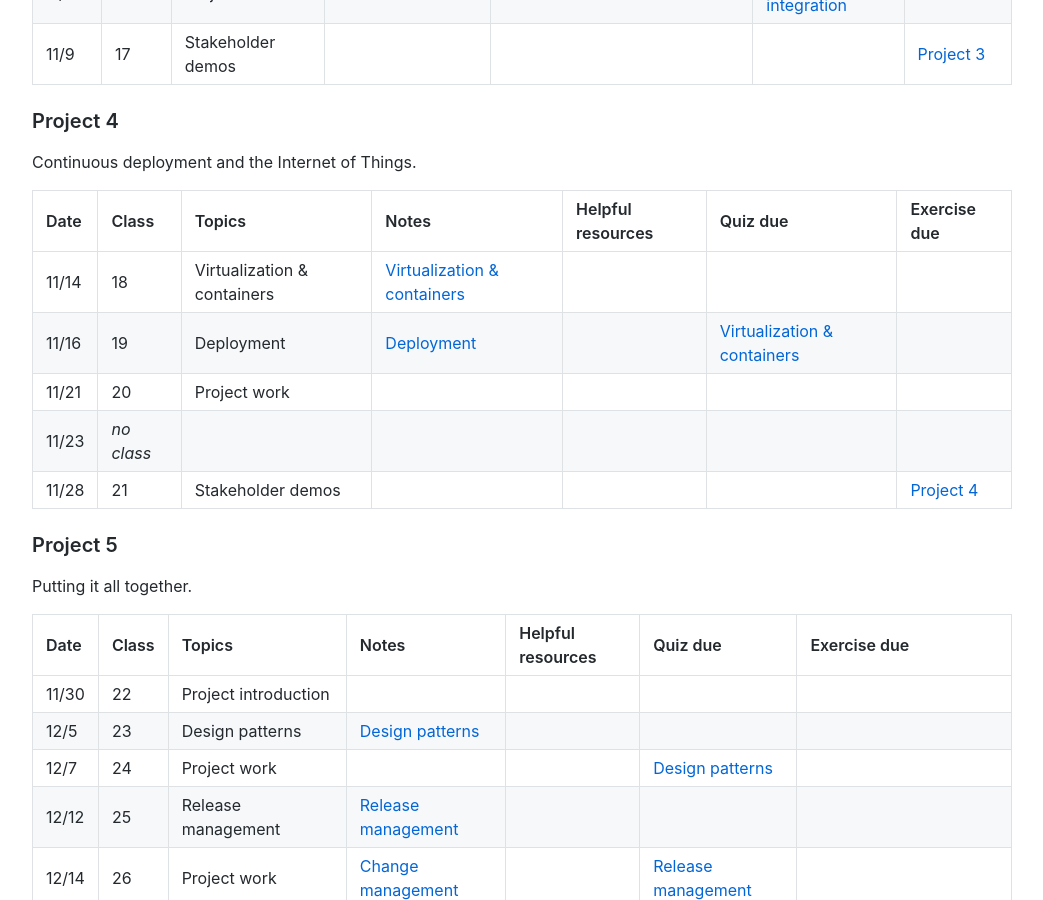
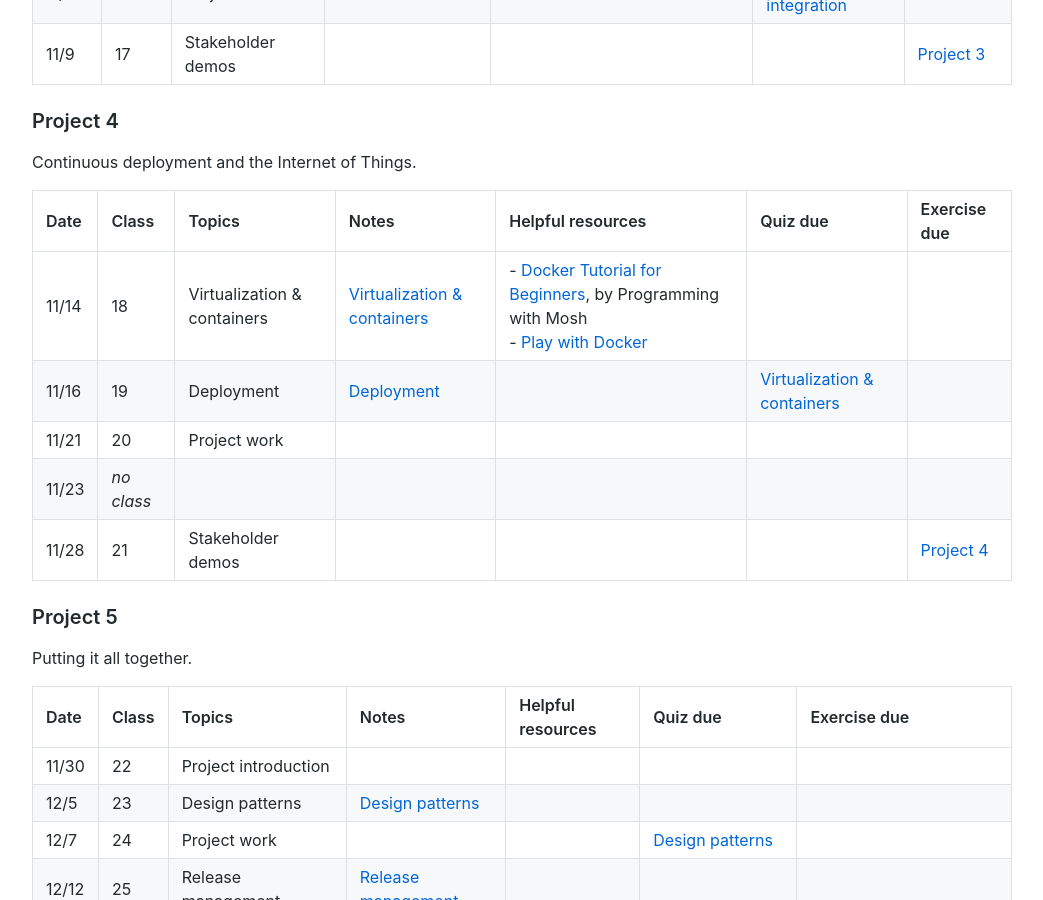
Before and after one commit to nyu-software-engineering/course-materials, a Jekyll site: the page built from content/schedule.md, in a window 1280 px wide and 900 px high, scrolled down 2433 px. Shown: the whole window, without its empty margins (118-1161 px from the left). Built offline with Jekyll 4.4.1, drawn with Linux system fonts in a browser that asks for light colours; comment, search, counter and statistics services are not loaded.

Commit message:
play with docker

```diff
--- a/content/schedule.md
+++ b/content/schedule.md
@@ -62,13 +62,13 @@ Build and test with continuous integration.
 
 Continuous deployment and the Internet of Things.
 
-| Date  | Class      | Topics                      | Notes                                             | Helpful resources | Quiz due                                                           | Exercise due                                         |
-| :---- | :--------- | :-------------------------- | :------------------------------------------------ | :---------------- | :----------------------------------------------------------------- | :--------------------------------------------------- |
-| 11/14 | 18         | Virtualization & containers | [Virtualization & containers](slides/containers/) |                   |                                                                    |                                                      |
-| 11/16 | 19         | Deployment                  | [Deployment](slides/deployment/)                  |                   | [Virtualization & containers](https://forms.gle/35huD1aCFUuLVcej9) |                                                      |
-| 11/21 | 20         | Project work                |                                                   |                   |                                                                    |                                                      |
-| 11/23 | _no class_ |                             |                                                   |                   |                                                                    |                                                      |
-| 11/28 | 21         | Stakeholder demos           |                                                   |                   |                                                                    | [Project 4](https://classroom.github.com/a/aGwI2VVV) |
+| Date  | Class      | Topics                      | Notes                                             | Helpful resources                                                                                                                                                      | Quiz due                                                           | Exercise due                                         |
+| :---- | :--------- | :-------------------------- | :------------------------------------------------ | :--------------------------------------------------------------------------------------------------------------------------------------------------------------------- | :----------------------------------------------------------------- | :--------------------------------------------------- |
+| 11/14 | 18         | Virtualization & containers | [Virtualization & containers](slides/containers/) | - [Docker Tutorial for Beginners](https://www.youtube.com/watch?v=pTFZFxd4hOI), by Programming with Mosh<br />- [Play with Docker](https://labs.play-with-docker.com/) |                                                                    |                                                      |
+| 11/16 | 19         | Deployment                  | [Deployment](slides/deployment/)                  |                                                                                                                                                                        | [Virtualization & containers](https://forms.gle/35huD1aCFUuLVcej9) |                                                      |
+| 11/21 | 20         | Project work                |                                                   |                                                                                                                                                                        |                                                                    |                                                      |
+| 11/23 | _no class_ |                             |                                                   |                                                                                                                                                                        |                                                                    |                                                      |
+| 11/28 | 21         | Stakeholder demos           |                                                   |                                                                                                                                                                        |                                                                    | [Project 4](https://classroom.github.com/a/aGwI2VVV) |
 
 ### Project 5
 
```
